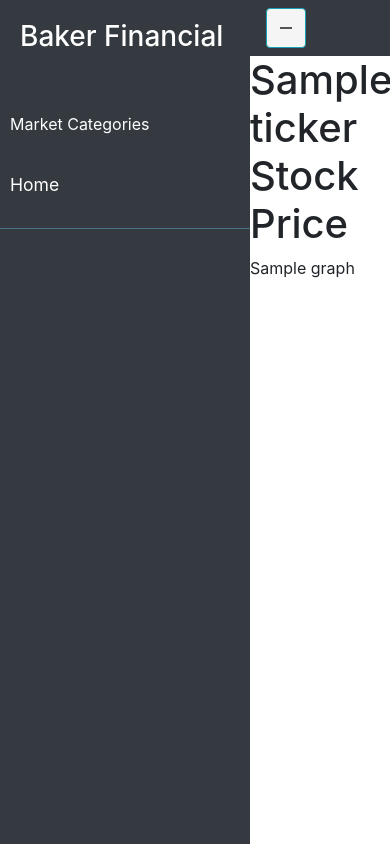
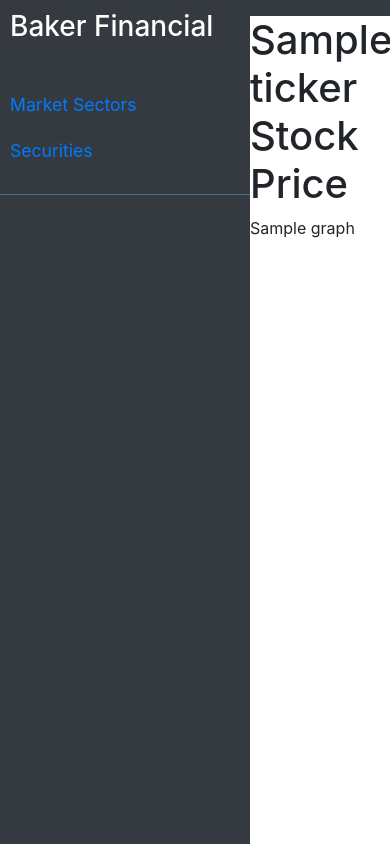
Before and after one commit to mankaransaggu/tradingwebportal, a Django app: template mysite/trading/templates/trading/chart.html in a window 390 px wide. Run offline with Django 3.2, Linux system fonts and the light colour scheme; the template is opened without the code that fills it: most values are stand-ins (such as "Sample title", 1, 10 or a date in 2020); some libraries are stand-ins or nearby versions.

Commit message:
Some little changes

```diff
--- a/mysite/trading/static/trading/css/sidebar.css
+++ b/mysite/trading/static/trading/css/sidebar.css
@@ -3,7 +3,6 @@
     width: 100%;
     align-items: stretch;
 }
-
 
 #sidebar {
     min-width: 250px;
@@ -20,7 +19,7 @@
 }
 
 #sidebar .sidebar-header {
-    padding: 20px;
+    padding: 10px;
     background: #343a40;
 }
 
@@ -43,12 +42,10 @@
     color: #7386D5;
     background: #fff;
 }
-
 #sidebar ul li.active > a, a[aria-expanded="true"] {
     color: #fff;
     background: #343a40;
 }
-
 
 a[data-toggle="collapse"] {
     position: relative;
@@ -120,13 +117,13 @@ a.article, a.article:hover {
 }
 
 #sidebarCollapse span:first-of-type {
-    transform: rotate(45deg) translate(2px, 2px);
+    transform: rotate(90deg) translate(2px, 2px);
 }
 #sidebarCollapse span:nth-of-type(2) {
     opacity: 0;
 }
 #sidebarCollapse span:last-of-type {
-    transform: rotate(-45deg) translate(1px, -1px);
+    transform: rotate(-90deg) translate(1px, -1px);
 }
 
 
@@ -136,18 +133,18 @@ a.article, a.article:hover {
     margin: 5px auto;
 }
 
-
 /* ---------------------------------------------------
     MEDIAQUERIES
 ----------------------------------------------------- */
 @media (max-width: 768px) {
     #sidebar {
         margin-left: -250px;
-        transform: rotateY(90deg);
+
     }
     #sidebar.active {
         margin-left: 0;
         transform: none;
+
     }
     #sidebarCollapse span:first-of-type,
     #sidebarCollapse span:nth-of-type(2),
--- a/mysite/trading/templates/trading/includes/navbar.html
+++ b/mysite/trading/templates/trading/includes/navbar.html
@@ -1,13 +1,17 @@
 <nav class="navbar navbar-expand-lg navbar-dark bg-dark">
     <div class="container-fluid">
 
+        <div class="collapse navbar-collapse" id="navbarNavDropdown">
             <button type="button" id="sidebarCollapse" class="btn btn-info">
                 <i class="fas fa-align-left"></i>
                 <span></span>
             </button>
 
+            <button class="navbar-toggler" type="button" data-toggle="collapse" data-target="#navbarNavDropdown" aria-controls="navbarNavDropdown" aria-expanded="false" aria-label="Toggle navigation">
+                <span class="navbar-toggler-icon"></span>
+            </button>
+
             <div class="collapse navbar-collapse" id="navbarSupportedContent">
-
                 <ul class="navbar-nav mr-auto">
                     <li class="nav-item">
                         <a class="nav-link" href="/">Home <span class="sr-only">Home</span></a>
@@ -16,10 +20,13 @@
                         <a class="nav-link" href="/settings">Settings</a>
                     </li>
                 </ul>
+
                 <form class="form-inline my-2 my-lg-0" action="{% url 'market_search' %}" method="get">
                     <input class="form-control mr-sm-2"  name="ticker" class="" type="search" placeholder="Ticker/Symbol" aria-label="Search">
                     <button class="btn btn-outline-primary" type="submit">Search Markets</button>
                 </form>
+
+            </div>
         </div>
     </div>
 </nav>
--- a/mysite/trading/templates/trading/includes/sidebar.html
+++ b/mysite/trading/templates/trading/includes/sidebar.html
@@ -5,18 +5,32 @@
         </div>
 
         <ul class="list-unstyled components">
-            <p>Market Categories</p>
-            <li class="active">
-                <a href="#homeSubmenu" data-toggle="collapse" aria-expanded="true">Home</a>
-                <ul class="collapse list-unstyled" id="homeSubmenu">
+            <li class="">
+                <a href="#sectorsSubmenu" data-toggle="collapse" aria-expanded="false">Market Sectors</a>
+                <ul class="collapse list-unstyled" id="sectorsSubmenu">
                     <li>
-                        <a href="#">Home 1</a>
+                        <a href="#">Financial</a>
                     </li>
                     <li>
-                        <a href="#">Home 2</a>
+                        <a href="#">Technology</a>
                     </li>
                     <li>
-                        <a href="#">Home 3</a>
+                        <a href="#">Industrial</a>
+                    </li>
+                </ul>
+            </li>
+
+            <li class="">
+                <a href="#securitesSubmenu" data-toggle="collapse" aria-expanded="false">Securities</a>
+                <ul class="collapse list-unstyled" id="securitiesSubmenu">
+                    <li>
+                        <a href="#">Bonds</a>
+                    </li>
+                    <li>
+                        <a href="#">Equities</a>
+                    </li>
+                    <li>
+                        <a href="#">Contracts</a>
                     </li>
                 </ul>
             </li>
```
Lines whose indentation alone changed are shown as unchanged.
